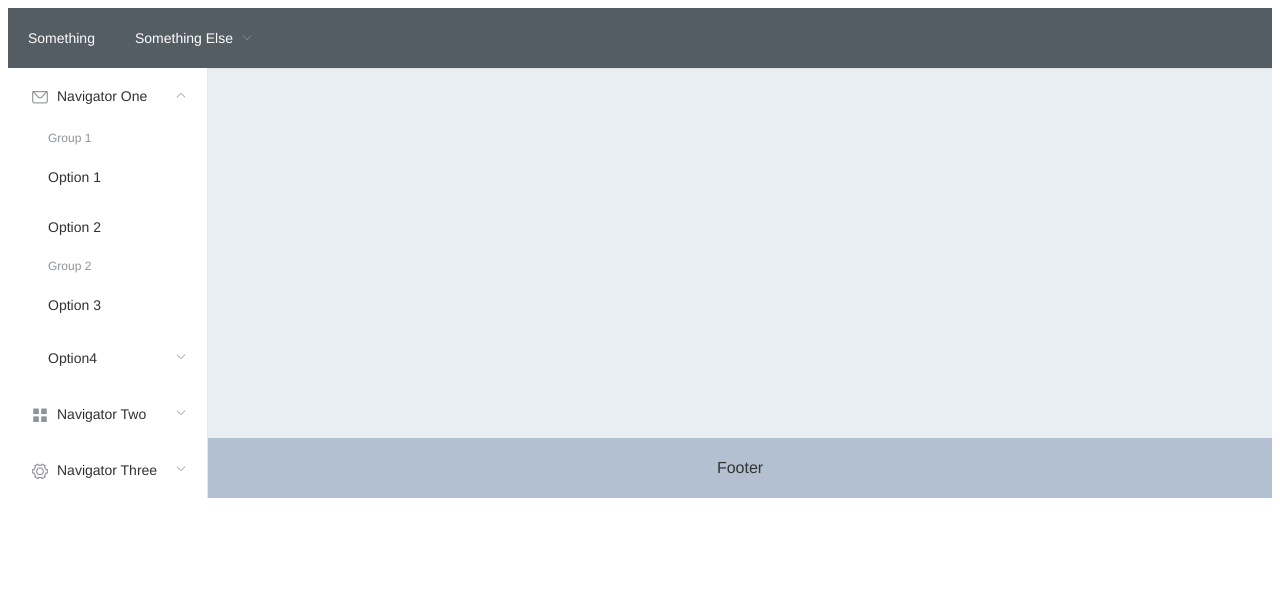
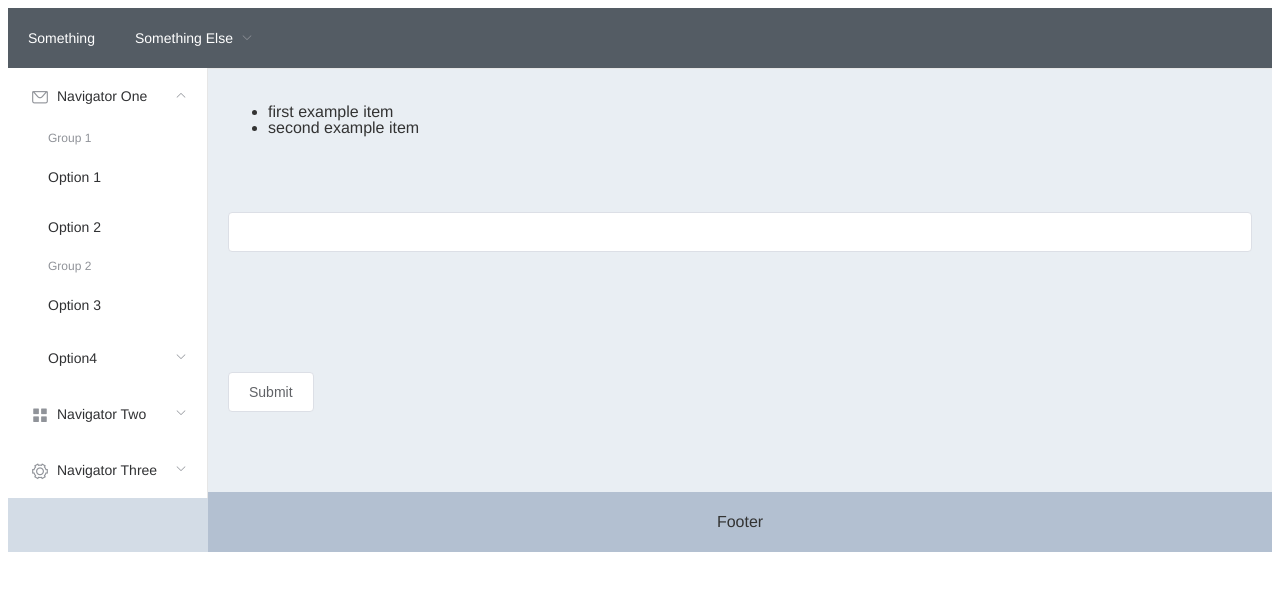
Before and after one commit to tomeightyeight/nuxt-dummy-application, a Nuxt app: page /todos in a window 1280 px wide. Shown: the top 590 px of the page. Built offline with nearby package versions, Linux system fonts and the light colour scheme.

Commit message:
Add a modularised vuex state store

```diff
--- a/nuxt.config.js
+++ b/nuxt.config.js
@@ -1,3 +1,5 @@
+'use strict'
+
 const path = require('path')
 const webpack = require('webpack')
 
--- a/pages/index.vue
+++ b/pages/index.vue
@@ -1,8 +1,8 @@
 <template>
   <section class="section">
     <el-form ref="form" :model="form" label-width="120px">
-      <el-form-item label="Activity name">
-        <el-input v-model="form.name"></el-input>
+      <el-form-item label="Example field">
+        <el-input v-model="name"></el-input>
       </el-form-item>
       <el-form-item label="Activity zone">
         <el-select v-model="form.region" placeholder="please select your zone">
@@ -35,7 +35,7 @@
       </el-form-item>
       <el-form-item>
         <el-button type="primary">Create</el-button>
-        <el-button>Cancel</el-button>
+        <el-button @click="submit()">Cancel</el-button>
       </el-form-item>
     </el-form>
   </section>
--- /dev/null
+++ b/pages/todos.vue
@@ -0,0 +1,71 @@
+<template>
+  <section class="section">
+    <ul>
+      <li v-for="(item, index) in list"
+        :key="index">
+        {{ item }}
+      </li>
+    </ul>
+
+    <el-input></el-input>
+    <el-button @click="submit()">Submit</el-button>
+  </section>
+</template>
+
+<script>
+'use strict'
+
+import {
+  Input,
+  Button
+} from 'element-ui'
+
+import {
+  mapState,
+  mapActions
+} from 'vuex'
+
+export default {
+  name: 'todos-view',
+
+  components: {
+    'el-input': Input,
+    'el-button': Button
+  },
+
+  data () {
+    return {
+      // local state
+    }
+  },
+
+  computed: {
+    ...mapState('todos', {
+      list: state => state.list
+    })
+  },
+
+  methods: {
+    ...mapActions('todos', [
+      'addToDo'
+    ]),
+
+    submit () {
+      this.addToDo({
+        text: 'example state'
+      })
+    }
+  }
+}
+</script>
+
+<style lang="scss" scoped>
+ul {
+  height: auto;
+}
+
+li {
+  line-height: 1;
+  height: 1em;
+}
+</style>
--- /dev/null
+++ b/store/index.js
@@ -0,0 +1,24 @@
+export const state = () => ({
+  example: ''
+})
+
+export const types = {
+  SET_EXAMPLE: 'SET_EXAMPLE'
+}
+
+export const mutations = {
+  [types.SET_EXAMPLE] (state, payload) {
+    state.example = payload.text
+  }
+}
+
+export const actions = {
+  setExample ({ commit }, text) {
+    commit({
+      type: types.SET_EXAMPLE,
+      payload: {
+        text: text
+      }
+    })
+  }
+}
--- /dev/null
+++ b/store/todos.js
@@ -0,0 +1,32 @@
+export const state = () => ({
+  list: [
+    'first example item',
+    'second example item'
+  ]
+})
+
+export const types = {
+  ADD_TODO: 'ADD_TODO',
+  REMOVE_TODO: 'REMOVE_TODO'
+}
+
+export const mutations = {
+  [types.ADD_TODO] (state, { text }) {
+    state.list.push(text)
+  },
+
+  [types.REMOVE_TODO] (state, { index }) {
+    state.list.splice(index, 1)
+  }
+}
+
+export const actions = {
+  addToDo ({ commit }, text) {
+    commit({
+      type: types.ADD_TODO,
+      payload: {
+        text: text
+      }
+    })
+  }
+}
```
